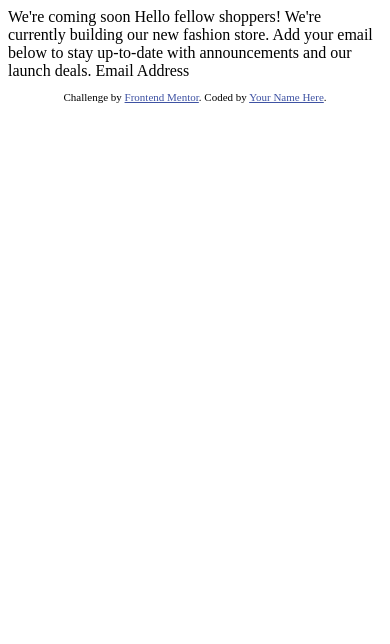
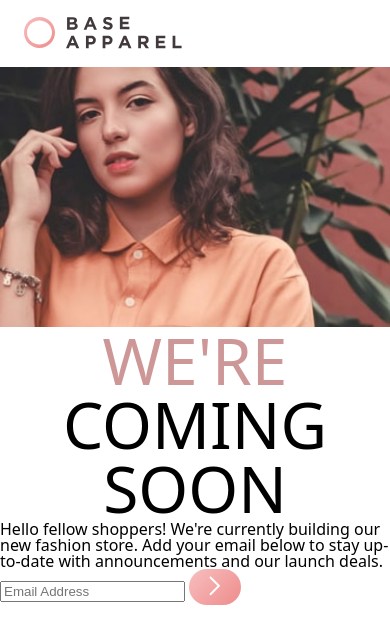
Before and after one commit to ofthewildfire/fem-challenges, a plain HTML site: page Newbie Challenges/base-apparel-coming-soon-master/index.html in a window 390 px wide. Drawn offline with Linux system fonts and the light colour scheme.

Commit message:
new files

```diff
--- /dev/null
+++ b/Newbie Challenges/base-apparel-coming-soon-master/css/reset.css
@@ -0,0 +1,47 @@
+/* http://meyerweb.com/eric/tools/css/reset/
+   v2.0 | 20110126
+   License: none (public domain)
+*/
+html, body, div, span, applet, object, iframe,
+h1, h2, h3, h4, h5, h6, p, blockquote, pre,
+a, abbr, acronym, address, big, cite, code,
+del, dfn, em, img, ins, kbd, q, s, samp,
+small, strike, strong, sub, sup, tt, var,
+b, u, i, center,
+dl, dt, dd, ol, ul, li,
+fieldset, form, label, legend,
+table, caption, tbody, tfoot, thead, tr, th, td,
+article, aside, canvas, details, embed,
+figure, figcaption, footer, header, hgroup,
+menu, nav, output, ruby, section, summary,
+time, mark, audio, video {
+	margin: 0;
+	padding: 0;
+	border: 0;
+	font-size: 100%;
+	font: inherit;
+	vertical-align: baseline;
+}
+/* HTML5 display-role reset for older browsers */
+article, aside, details, figcaption, figure,
+footer, header, hgroup, menu, nav, section {
+	display: block;
+}
+body {
+	line-height: 1;
+}
+ol, ul {
+	list-style: none;
+}
+blockquote, q {
+	quotes: none;
+}
+blockquote:before, blockquote:after,
+q:before, q:after {
+	content: '';
+	content: none;
+}
+table {
+	border-collapse: collapse;
+	border-spacing: 0;
+}
--- /dev/null
+++ b/Newbie Challenges/base-apparel-coming-soon-master/css/style.css
@@ -0,0 +1,46 @@
+:root {
+  --DesaturatedRed: hsl(0, 36%, 70%);
+  --SoftRed: hsl(0, 93%, 68%);
+  --DarkGrayishRed: hsl(0, 6%, 24%);
+
+  /* Gradients */
+  --LinearGradient1: 135deg, from hsl(0, 0%, 100%), to hsl(0, 100%, 98%);
+  --LinearGradient2: 135deg, from hsl(0, 80%, 86%), to hsl(0, 74%, 74%);
+}
+
+body {
+  font-family: system-ui, -apple-system, BlinkMacSystemFont, 'Segoe UI', Roboto, Oxygen, Ubuntu, Cantarell, 'Open Sans', 'Helvetica Neue', sans-serif;
+}
+
+header img {
+  padding: 1em 1.5em;
+}
+
+.image--container {
+  width: 100%;
+}
+
+.image--container img {
+  width: 100%;
+}
+
+.text--container__title {
+  font-weight: 500;
+  text-transform: uppercase;
+  font-size: 4rem;
+  text-align: center;
+}
+
+.text--container__title__accent {
+  font-weight: 400;
+  display: block;
+  color: var(--DesaturatedRed);
+}
+
+button {
+  background-image: linear-gradient(135deg, hsl(0, 80%, 86%), hsl(0, 74%, 74%));
+  padding: .5em 1.5em;
+  border: none;
+  outline: none;
+  border-radius: 25px;
+}
--- a/Newbie Challenges/base-apparel-coming-soon-master/index.html
+++ b/Newbie Challenges/base-apparel-coming-soon-master/index.html
@@ -1,33 +1,60 @@
 <!DOCTYPE html>
 <html lang="en">
+
 <head>
   <meta charset="UTF-8">
-  <meta name="viewport" content="width=device-width, initial-scale=1.0"> <!-- displays site properly based on user's device -->
+  <meta name="viewport" content="width=device-width, initial-scale=1.0">
 
   <link rel="icon" type="image/png" sizes="32x32" href="./images/favicon-32x32.png">
 
-  <title>Frontend Mentor | Base Apparel coming soon page</title>
+  <link rel="stylesheet" href="css/reset.css">
+  <link rel="stylesheet" href="css/style.css">
 
-  <!-- Feel free to remove these styles or customise in your own stylesheet 👍 -->
-  <style>
-    .attribution { font-size: 11px; text-align: center; }
-    .attribution a { color: hsl(228, 45%, 44%); }
-  </style>
+  <title> Base Apparel coming soon page </title>
+
 </head>
+
 <body>
 
-  We're coming soon
+  <header>
+    <img src="./images/logo.svg" alt="Base Apparel Company Logo">
+  </header>
 
-  Hello fellow shoppers! We're currently building our new fashion store.
-  Add your email below to stay up-to-date with announcements and our launch deals.
+  <section class="image--container">
+    <img src="./images/hero-mobile.jpg" alt="Girl in orange shirt with green plant in the background">
+  </section>
 
-  Email Address
 
-  <footer>
-    <p class="attribution">
-      Challenge by <a href="https://www.frontendmentor.io?ref=challenge" target="_blank">Frontend Mentor</a>.
-      Coded by <a href="#">Your Name Here</a>.
-    </p>
-  </footer>
+  <section class="text--container">
+    <div class="text--container__information">
+      <h1 class="text--container__title">
+        <span class="text--container__title__accent">
+          We're
+        </span>
+        coming soon
+      </h1>
+      <p class="text--container__paragraph">
+        Hello fellow shoppers! We're currently building our new fashion store.
+        Add your email below to stay up-to-date with announcements and our launch deals.
+      </p>
+    </div>
+    <div class="text--container__signup">
+      <label for="email-signup">
+        <input type="email" id="email-signup" placeholder="Email Address">
+      </label>
+      <button class="text--container__signup__btn">
+        <img src="./images/icon-arrow.svg" alt="Button arrow icon">
+      </button>
+    </div>
+  </section>
+
+
+
+
+
+
+
+
 </body>
+
 </html>
--- a/app.js
+++ b/app.js
@@ -35,3 +35,5 @@ const JuniorChallenges = [
 	"blogr-landing-page-main",
 	"clipboard-landing-page-master",
 ];
+
+function named(params) {}
```
Also changed, not shown: Newbie Challenges/base-apparel-coming-soon-master/style-guide.md (+2 -7 lines).
